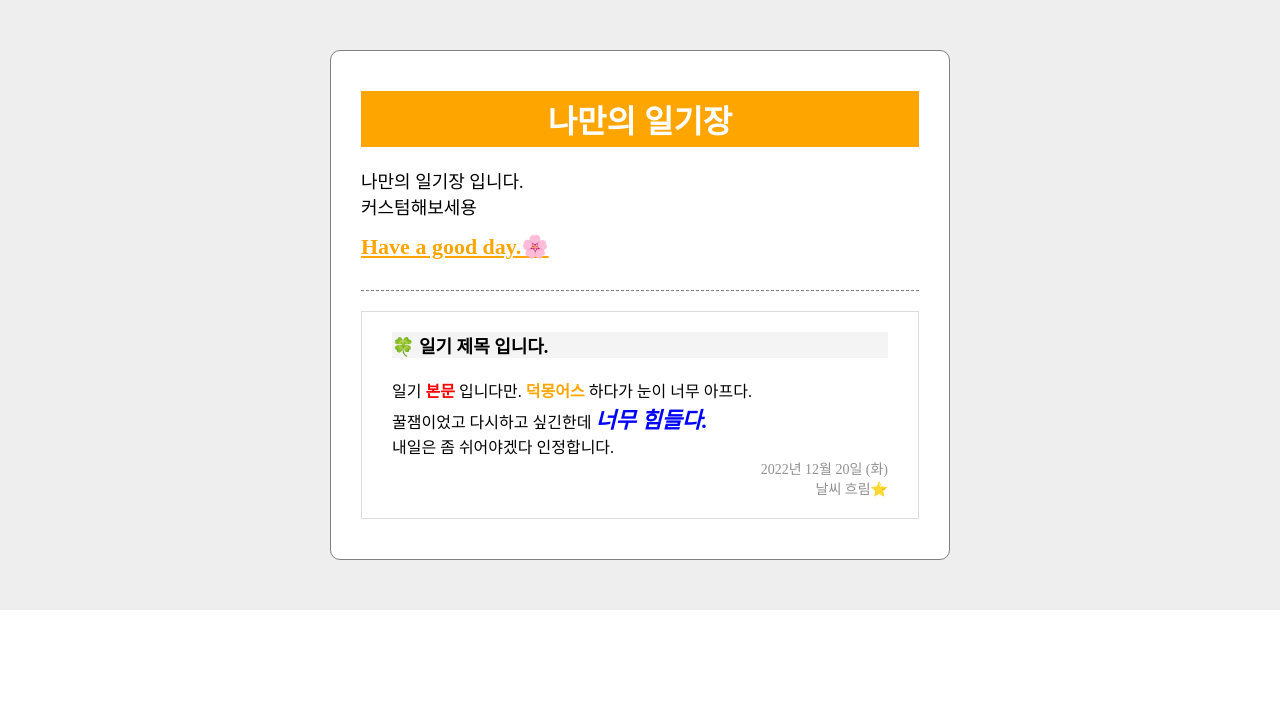
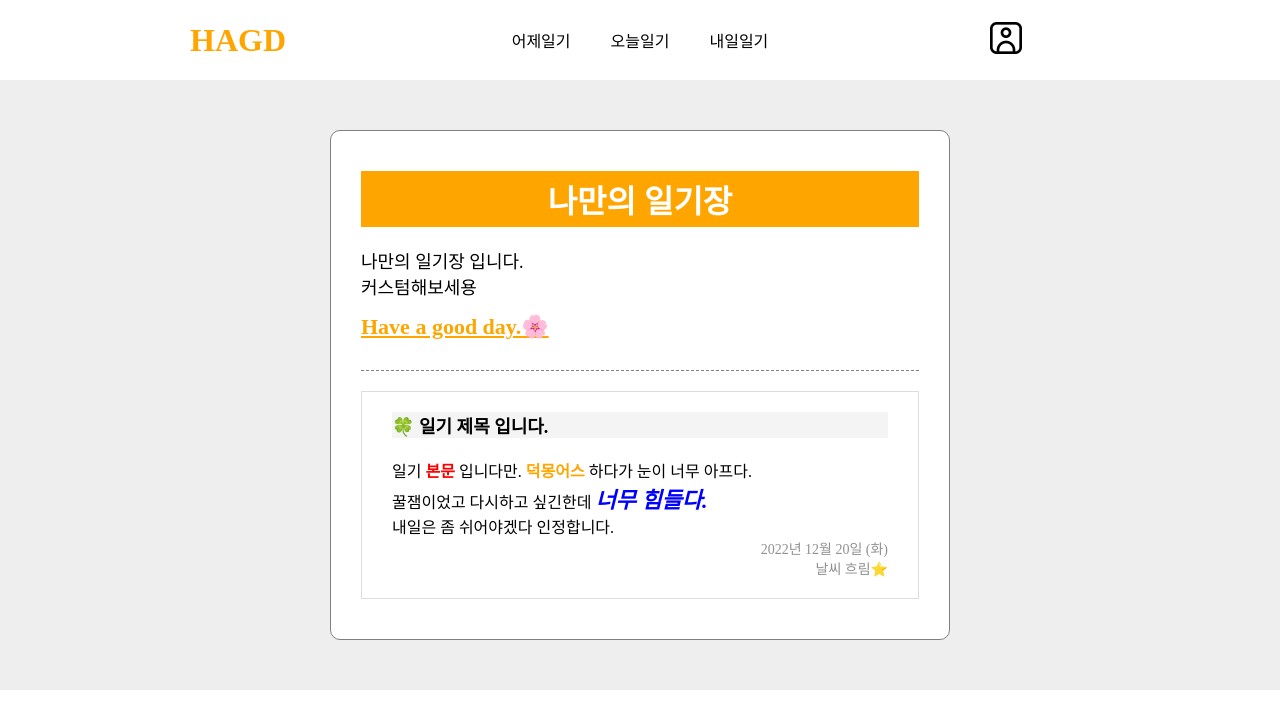
Before and after one commit to wonstruckk/Cssprac, a plain HTML site: page diary/index.html in a window 1280 px wide. Drawn offline with Linux system fonts and the light colour scheme.

Commit message:
flex studying

```diff
--- a/index.css
+++ b/diary/index.css
@@ -2,6 +2,61 @@
   box-sizing: border-box;
   margin: 0;
   padding: 0;
+}
+
+/* div width는 자동100% */
+.header {
+  height: 80px;
+  display: flex;
+  justify-content: center;
+  align-items: center;
+  border-bottom: 1px solid grat;
+}
+
+.header-inner {
+  width: 900px;
+  height: 100%;
+  display: flex;
+  flex-direction: row;
+  justify-content: space-between;
+  align-items: center;
+}
+
+.logo {
+  width: 100px;
+}
+
+.logo h1 a {
+  text-decoration: none;
+  color: orange;
+}
+
+.menu {
+}
+
+.menu_ul {
+  display: flex;
+  flex-direction: row;
+}
+/* block은 a tag가 inline태그라서 padding을 안먹어서 먹이기 위함(height가안먹음) */
+/* padiing top은 유저편의성을 위해서 줬다. 클릭하기에 좀 더 편하라고. */
+.menu_ul li a {
+  display: block;
+  padding: 10px 20px;
+  text-decoration: none;
+  color: black;
+}
+
+.menu_ul li a:hover {
+  color: orange;
+}
+
+.menu_ul li {
+  list-style: none;
+}
+
+.user {
+  width: 100px;
 }
 
 .container {
--- a/index.html
+++ b/diary/index.html
@@ -8,6 +8,29 @@
     <link rel="stylesheet" href="./index.css" />
   </head>
   <body>
+    <header class="header">
+      <div class="header-inner">
+        <div class="logo">
+          <h1><a href="#none">HAGD</a></h1>
+        </div>
+        <div class="menu">
+          <ul class="menu_ul">
+            <li>
+              <a href="#none">어제일기</a>
+            </li>
+            <li>
+              <a href="#none">오늘일기</a>
+            </li>
+            <li>
+              <a href="#none">내일일기</a>
+            </li>
+          </ul>
+        </div>
+        <div class="user">
+          <img src="./img/userImg.png" alt="유저정보" width="32" height="32" />
+        </div>
+      </div>
+    </header>
     <div class="container">
       <div class="wrapper">
         <div class="wrapper_header">
--- /dev/null
+++ b/pratice/02-04-flex/index.css
@@ -0,0 +1,18 @@
+* {
+  box-sizing: border-box;
+}
+
+.flex-container {
+  height: 300px;
+  background-color: gray;
+  padding: 10px;
+  display: flex;
+  flex-direction: row;
+  justify-content: space-between;
+  align-items: center;
+}
+
+.flex-container div {
+  background-color: white;
+  border: 1px solid red;
+}
```
Also changed, not shown: pratice/02-04-flex/index.html (added, +19 -0 lines), diary/img/userImg.png (added).
